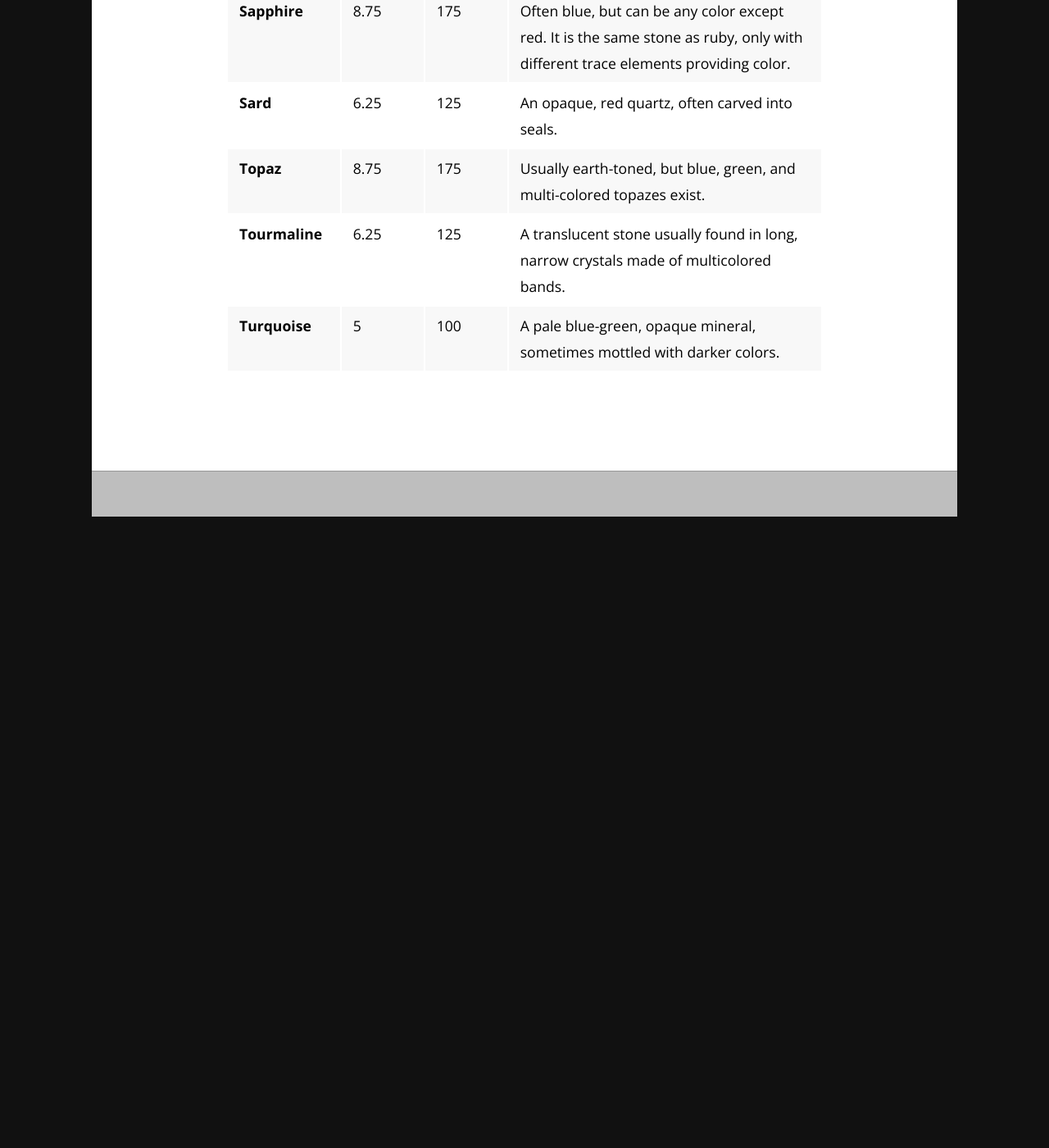
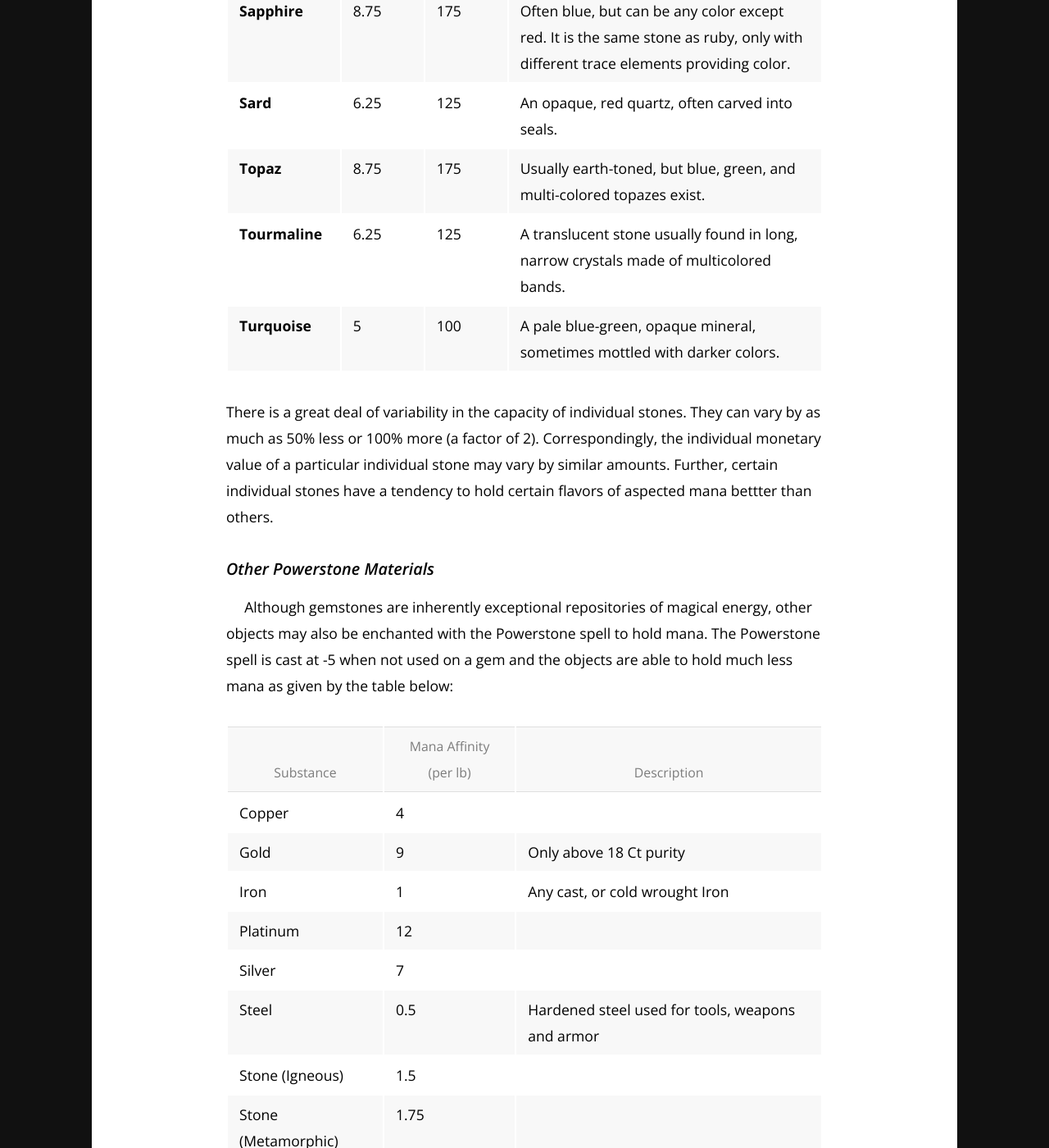
Before and after one commit to rickosborne/blackwater, a Jekyll site: the page built from _guide/550-rulebooks-and-house-rules.md, in a window 1280 px wide and 1400 px high, scrolled down 8453 px. Shown: the whole window at 82% size. Built offline with Jekyll 4.4.1, drawn with Linux system fonts in a browser that asks for light colours; before the commit the page ends 9083 px from its top, so only the background shows below that; some of the changed text lies outside the part shown.

Commit message:
Update 550-rulebooks-and-house-rules.md

```diff
--- a/_guide/550-rulebooks-and-house-rules.md
+++ b/_guide/550-rulebooks-and-house-rules.md
@@ -333,3 +333,27 @@ The Powerstone enchantment works exactly as described in the magic sourcebook, w
 </tr>
 </tbody>
 </table>
+
+There is a great deal of variability in the capacity of individual stones. They can vary by as much as 50% less or 100% more (a factor of 2). Correspondingly, the individual monetary value of a particular individual stone may vary by similar amounts.  Further, certain individual stones have a tendency to hold certain flavors of aspected mana bettter than others.
+
+
+### Other Powerstone Materials
+
+
+Although gemstones are inherently exceptional repositories of magical energy, other objects may also be enchanted with the Powerstone spell to hold mana.  The Powerstone spell is cast at -5 when not used on a gem and the objects are able to hold much less mana as given by the table below:
+
+|Substance|Mana Affinity (per lb)|Description|
+|---|---|---|
+|Copper|4| |
+|Gold|9|Only above 18 Ct purity|
+|Iron|1|Any cast, or cold wrought Iron|
+|Platinum|12| |
+|Silver|7| |
+|Steel|0.5|Hardened steel used for tools, weapons and armor|
+|Stone (Igneous)|1.5| |
+|Stone (Metamorphic)|1.75| |
+|Stone (sedimentary)|1.0| |
+|Wood (Maple)|1.5| |
+|Wood (Oak)|1| |
+|Wood (Pine)|1| |
+|Wood (Willow)|2.5| |
```
